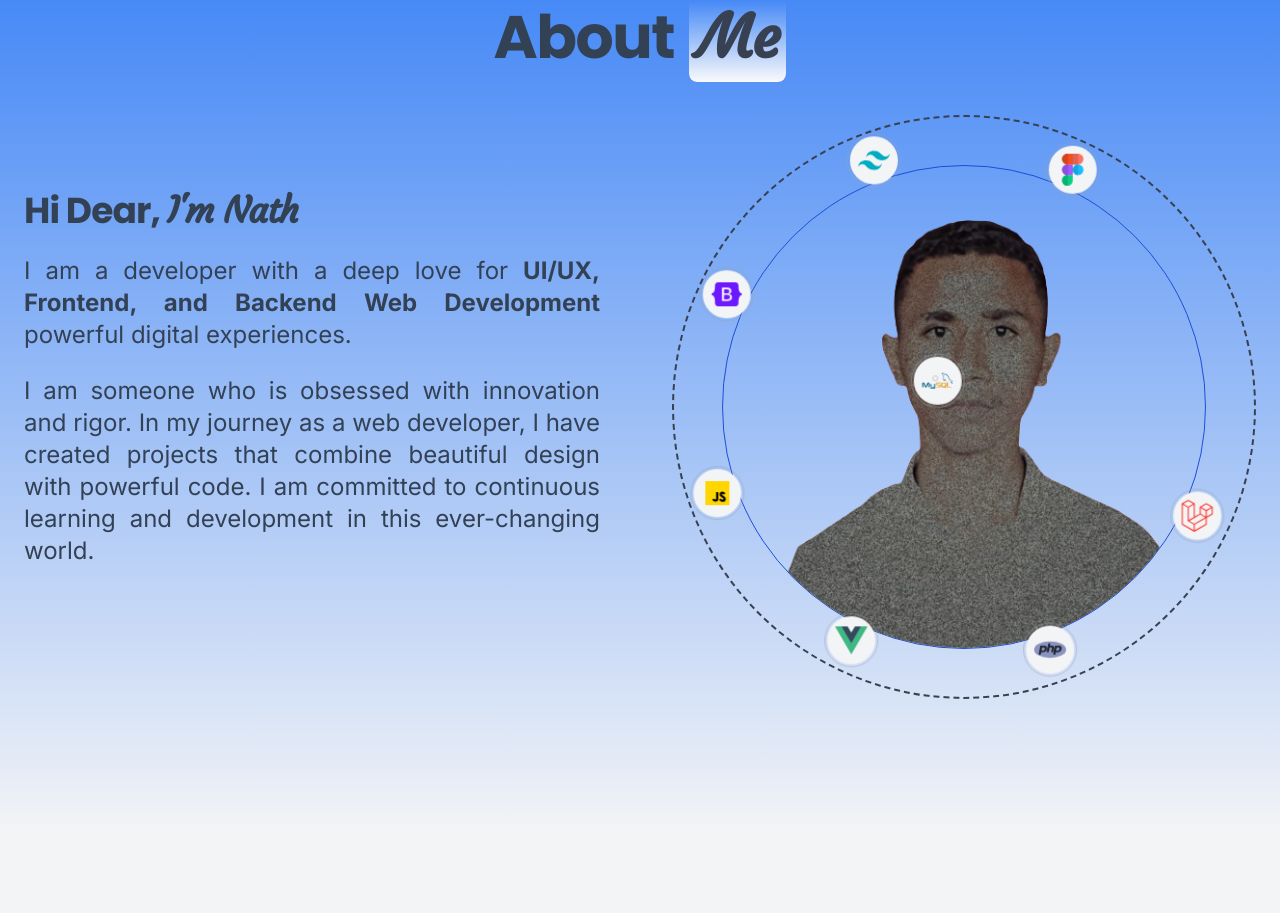
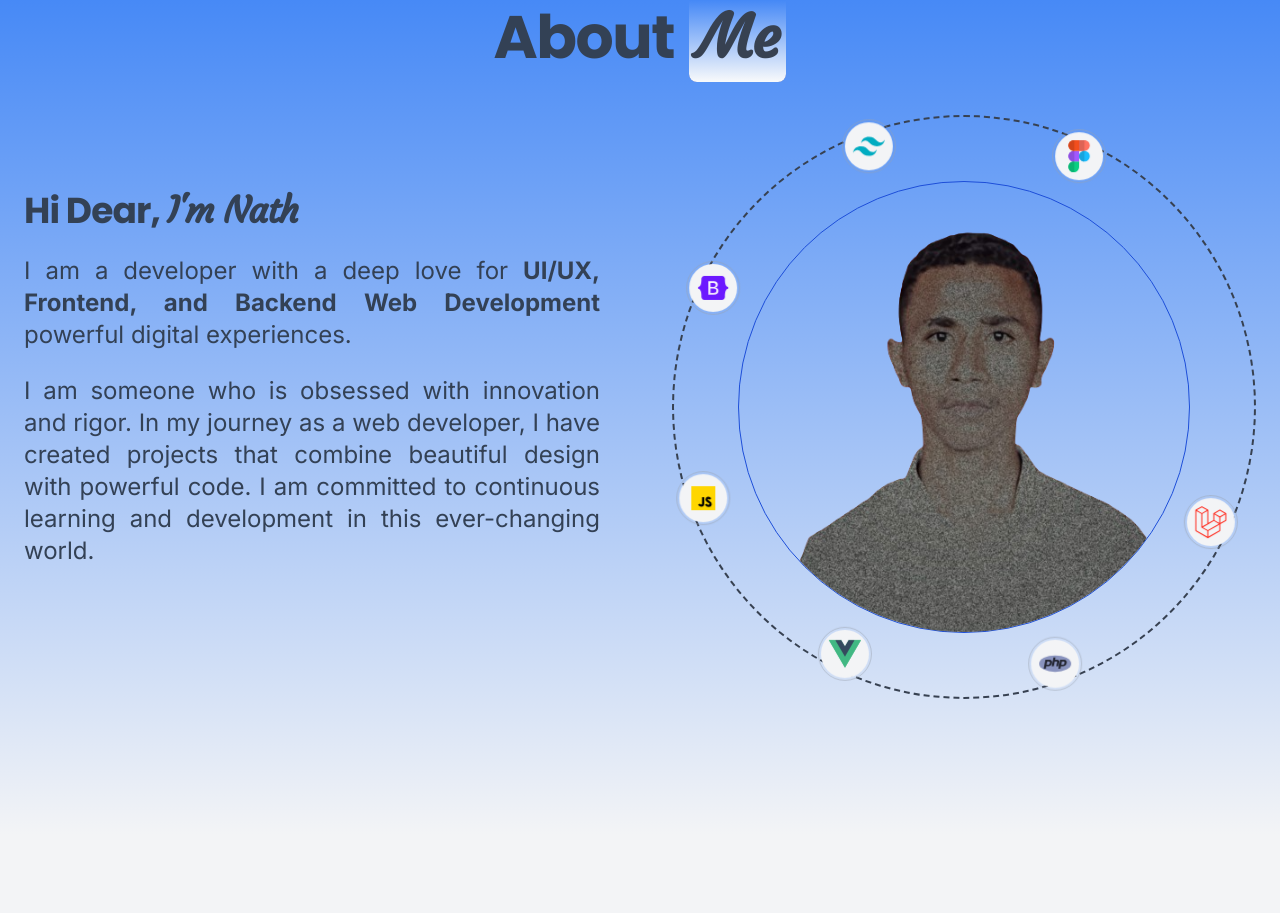
Before and after one commit to nathAd17/vnath-portfolio, a Vue app: page /about in a window 1280 px wide. Shown: the part 961-1874 px from the top of the page. Built offline with nearby package versions, Linux system fonts and the light colour scheme.

Commit message:
update animation profil tech stack

```diff
--- a/src/views/About.vue
+++ b/src/views/About.vue
@@ -37,7 +37,7 @@
                             <!-- Iterasi untuk setiap icon di techStack -->
                             <button v-for="(tech, index) in techStack" :key="tech.id"
                                 :style="{ animationDelay: `${index * 1}s` }"
-                                class="profile_item rounded-full bg-cover cursor-pointer border border-gray-400/50 p-[2px] active:scale-95 hover:scale-95 transition-all duration-500 z-50"
+                                class="profile_item rounded-full bg-cover cursor-pointer border border-gray-400/50 p-[2px] active:scale-95 hover:scale-95 transition-all duration-500"
                                 @mouseover="showTooltip(index)" @mouseleave="hideTooltip">
                                 <span
                                     class="flex items-center justify-center w-8 h-8 sm:w-12 sm:h-12 transition-all duration-500 rounded-full z-[2] dark:bg-gray-700 bg-gray-100"
@@ -53,7 +53,7 @@
                                 </div>
                             </button>
                             <div
-                                class="w-full bg-transparent h-full flex items-center justify-center p-2 rounded-full hover:scale-95 object-cover transition-all duration-500">
+                                class="w-full bg-transparent h-full flex items-center justify-center p-6 rounded-full hover:scale-95 object-cover transition-all duration-500">
                                 <img class="lg:w-max sm:w-full w-80 h-80 object-cover sm:h-auto border dark:border-cyan-300 border-blue-700 rounded-full"
                                     src="/assets/img/profil.png" alt="" data-aos="zoom-in-up" data-aos-duration="1000"
                                     data-aos-delay="200" loading="lazy" />
@@ -198,39 +198,39 @@ export default {
     @media (max-width: 1280px) {
         @keyframes move {
             0% {
-                transform: rotate(0deg) translateX(260px) rotate(0deg);
+                transform: rotate(0deg) translateX(275px) rotate(0deg);
             }
 
             12.5% {
-                transform: rotate(45deg) translateX(260px) rotate(-45deg);
+                transform: rotate(45deg) translateX(275px) rotate(-45deg);
             }
 
             25% {
-                transform: rotate(90deg) translateX(260px) rotate(-90deg);
+                transform: rotate(90deg) translateX(275px) rotate(-90deg);
             }
 
             37.5% {
-                transform: rotate(135deg) translateX(260px) rotate(-135deg);
+                transform: rotate(135deg) translateX(275px) rotate(-135deg);
             }
 
             50% {
-                transform: rotate(180deg) translateX(260px) rotate(-180deg);
+                transform: rotate(180deg) translateX(275px) rotate(-180deg);
             }
 
             62.5% {
-                transform: rotate(225deg) translateX(260px) rotate(-225deg);
+                transform: rotate(225deg) translateX(275px) rotate(-225deg);
             }
 
             75% {
-                transform: rotate(270deg) translateX(260px) rotate(-270deg);
+                transform: rotate(270deg) translateX(275px) rotate(-270deg);
             }
 
             87.5% {
-                transform: rotate(315deg) translateX(260px) rotate(-315deg);
+                transform: rotate(315deg) translateX(275px) rotate(-315deg);
             }
 
             100% {
-                transform: rotate(360deg) translateX(260px) rotate(-360deg);
+                transform: rotate(360deg) translateX(275px) rotate(-360deg);
             }
         }
 
@@ -281,39 +281,39 @@ export default {
     @media (max-width: 640px) {
         @keyframes move {
             0% {
-                transform: rotate(0deg) translateX(175px) rotate(0deg);
+                transform: rotate(0deg) translateX(180px) rotate(0deg);
             }
 
             12.5% {
-                transform: rotate(45deg) translateX(175px) rotate(-45deg);
+                transform: rotate(45deg) translateX(180px) rotate(-45deg);
             }
 
             25% {
-                transform: rotate(90deg) translateX(175px) rotate(-90deg);
+                transform: rotate(90deg) translateX(180px) rotate(-90deg);
             }
 
             37.5% {
-                transform: rotate(135deg) translateX(175px) rotate(-135deg);
+                transform: rotate(135deg) translateX(180px) rotate(-135deg);
             }
 
             50% {
-                transform: rotate(180deg) translateX(175px) rotate(-180deg);
+                transform: rotate(180deg) translateX(180px) rotate(-180deg);
             }
 
             62.5% {
-                transform: rotate(225deg) translateX(175px) rotate(-225deg);
+                transform: rotate(225deg) translateX(180px) rotate(-225deg);
             }
 
             75% {
-                transform: rotate(270deg) translateX(175px) rotate(-270deg);
+                transform: rotate(270deg) translateX(180px) rotate(-270deg);
             }
 
             87.5% {
-                transform: rotate(315deg) translateX(175px) rotate(-315deg);
+                transform: rotate(315deg) translateX(180px) rotate(-315deg);
             }
 
             100% {
-                transform: rotate(360deg) translateX(175px) rotate(-360deg);
+                transform: rotate(360deg) translateX(180px) rotate(-360deg);
             }
         }
 
```
